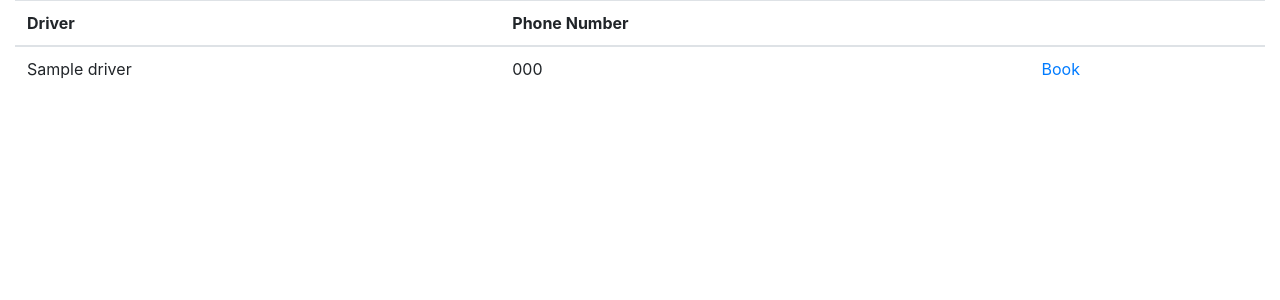
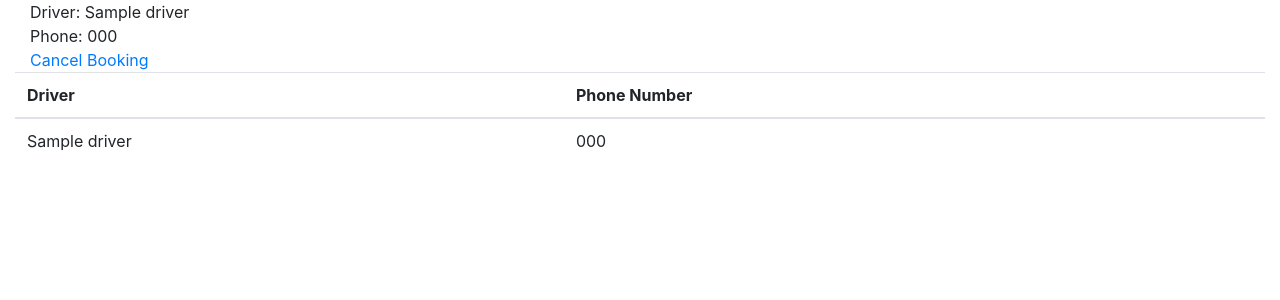
Before and after one commit to rishabhKalakoti/ez-ambulance, a Flask app: template templates/booking.html in a window 1280 px wide. Shown: the top 300 px of the page. Run offline with Flask 2, Linux system fonts and the light colour scheme; the template is opened without the code that fills it: most values are stand-ins (such as "Sample title", 1, 10 or a date in 2020).

Commit message:
booking almost done

```diff
--- a/server.py
+++ b/server.py
@@ -6,7 +6,7 @@ from collections import namedtuple, defaultdict
 
 app = Flask(__name__)
 
-User = namedtuple("User", "password")
+User = namedtuple("User", "password booking")
 Moderator = namedtuple("Moderator","password")
 Ambulance = namedtuple("Ambulance","driver phone is_booked")
 users = defaultdict()
@@ -37,7 +37,6 @@ def verifyMod():
 	pwd = request.form["pwd"]
 	if(user_id in moderators):
 		if(moderators[user_id].password == pwd):
-			#todo: create session
 			session["logged_in"] = "mod"
 			session["user_id"] = user_id
 			return redirect("/dashboard")
@@ -49,7 +48,6 @@ def verifyUser():
 	pwd = request.form["pwd"]
 	if(user_id in users):
 		if(users[user_id].password == pwd):
-			# todo: create session
 			session["logged_in"] = "user"
 			session["user_id"] = user_id
 			return redirect("/booking")
@@ -65,6 +63,19 @@ def dashboard():
 		]
 	return render_template("dashboard.html", ambulances = ambulances_data)
 
+@app.route("/book/<book_id>")
+def book(book_id):
+	users[session.get("user_id")] = users[session.get("user_id")]._replace(booking = book_id)
+	ambulances[book_id] = ambulances[book_id]._replace(is_booked = session.get("user_id"))
+	return redirect("/booking")
+
+@app.route("/cancelBooking")
+def cancelBooking():
+	book_id = users[session.get("user_id")].booking
+	users[session.get("user_id")] = users[session.get("user_id")]._replace(booking = None)
+	ambulances[book_id] = ambulances[book_id]._replace(is_booked = False)
+	return redirect("/booking")
+
 @app.route("/booking")
 def booking():
 	if not (session.get("logged_in")=="user"):
@@ -73,7 +84,10 @@ def booking():
 			(amb_id, amb_info.driver, amb_info.phone, amb_info.is_booked)
 			for amb_id, amb_info in ambulances.items()
 		]
-	return render_template("booking.html", ambulances = free_ambulances)
+	booking = users[session.get("user_id")].booking
+	if booking!=None:
+		booking = ambulances[booking]
+	return render_template("booking.html", ambulances = free_ambulances, booking = booking)
 
 @app.route("/logout")
 def logout():
@@ -89,7 +103,7 @@ def server_static(path):
 
 # dummy data
 moderators["rishabhkalakoti@gmail.com"]=Moderator(password = "letmepass")
-users["8440949302"]=User(password = "letmepass")
+users["8440949302"]=User(password = "letmepass", booking=None)
 addAmbulance("DummyDriver1",9627910025)
 addAmbulance("DummyDriver2",1234567890)
 
--- a/templates/booking.html
+++ b/templates/booking.html
@@ -9,7 +9,15 @@
 	</head>
 	<body>
 		<div class="container-fluid">
-			 <div class="table-responsive">
+			<!-- current booking -->
+			{% if booking!=None %}
+			<div class="container-fluid">
+				Driver: {{ booking.driver }}<br>
+				Phone: {{ booking.phone }}<br>
+				<a href="/cancelBooking">Cancel Booking</a>
+			</div>
+			{% endif %}
+			<div class="table-responsive">
 				<table class="table">
 					<thead>
 						<tr>
@@ -23,7 +31,9 @@
 						<tr>
 							<td>{{driver}}</td>
 							<td>{{phone}}</td>
+							{% if booking==None %}
 							<td><a href="/book/{{amb_id}}">Book</a></td>
+							{% endif %}
 						</tr>
 						{% endfor %}
 					</tbody>
```
